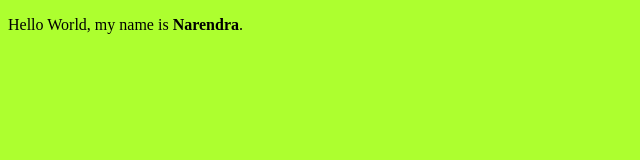
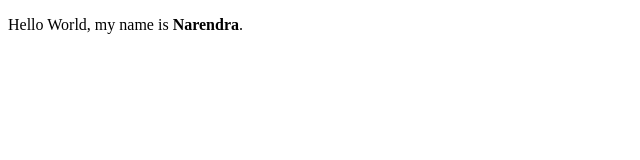
Before and after one commit to charlesdecott/udacity-capstone, a plain HTML site: page index.html in a window 1280 px wide. Shown: the whole page, without its empty margins (0-640 px from the left). Drawn offline with Linux system fonts and the light colour scheme.

Commit message:
changed color of index.html

```diff
--- a/index.html
+++ b/index.html
@@ -5,7 +5,7 @@
     <title>Devops Engineer Capstone</title>
 </head>
 
-<body style="background-color:#ADFF2F;">
+<body>
     <p>Hello World, my name is <strong>Narendra</strong>.</p>
 </body>
 
```
